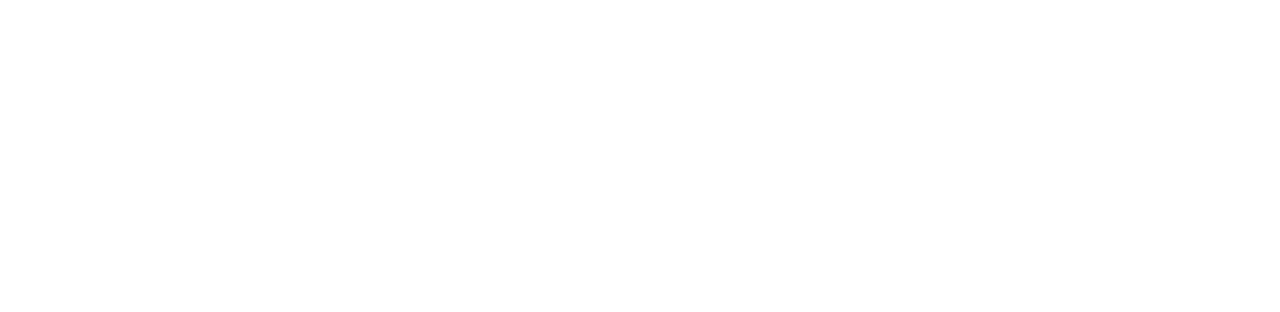
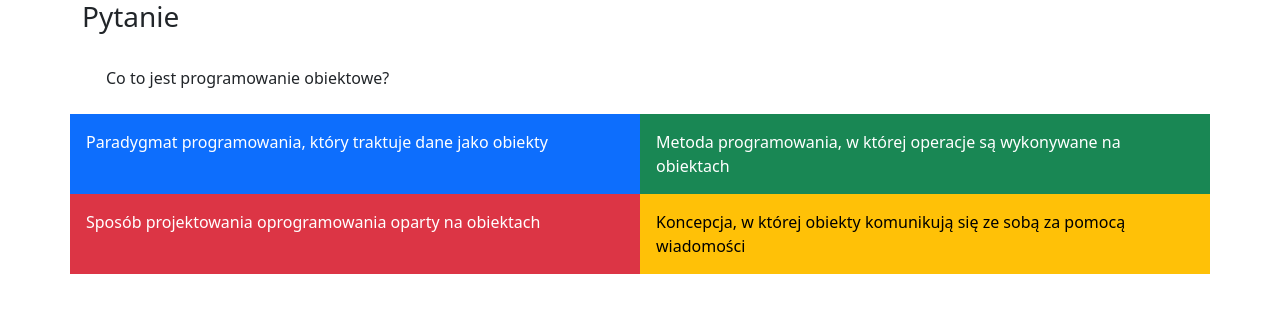
Before and after one commit to labapawel/3a_quiz, a website: page public/screen.html in a window 1280 px wide. Drawn offline with nearby package versions, Linux system fonts and the light colour scheme; no server answers.

Commit message:
zmiany z lekcji

```diff
--- a/public/pytania.json
+++ b/public/pytania.json
@@ -1,13 +1,5 @@
 [
-        {
-            "pytanie":"Pytanie o płeć",
-            "opis": "Jaką masz płeć",
-            "odp": [
-                "Kobieta",
-                "Mężczyzna",
-                "inna"
-            ]
-        },
+
         {
             "pytanie": "Co to jest programowanie obiektowe?",
             "opis": "Opisz koncepcję programowania obiektowego.",
@@ -16,7 +8,8 @@
               "Metoda programowania, w której operacje są wykonywane na obiektach",
               "Sposób projektowania oprogramowania oparty na obiektach",
               "Koncepcja, w której obiekty komunikują się ze sobą za pomocą wiadomości"
-            ]
+            ],
+            "poprawna":1
           },
           {
             "pytanie": "Czym różni się RAM od ROM?",
@@ -26,7 +19,8 @@
               "ROM (Read-Only Memory) to pamięć tylko do odczytu, w której dane są trwale zapisane i nie mogą być modyfikowane",
               "RAM jest ulotna, co oznacza, że dane są tracone po wyłączeniu zasilania",
               "ROM jest trwała, dane w niej przechowywane są trwale nawet po wyłączeniu zasilania"
-            ]
+            ],
+            "poprawna":1
           },
           {
             "pytanie": "Jak działa protokół HTTP?",
@@ -36,7 +30,8 @@
               "Działa na zasadzie żądanie-odpowiedź, gdzie przeglądarka wysyła żądanie, a serwer udziela odpowiedzi",
               "Komunikacja opiera się na tekście i odnośnikach hipertekstowych",
               "Standardowo używa portu 80, a komunikacja odbywa się w trybie bezstanowym"
-            ]
+            ],
+            "poprawna":2
           },
           {
             "pytanie": "Co to jest algorytm szyfrowania AES?",
@@ -46,7 +41,8 @@
               "Wykorzystuje klucz do szyfrowania i deszyfrowania danych",
               "Posiada trzy warianty z różnymi długościami klucza: 128-bitowy, 192-bitowy i 256-bitowy",
               "Jest powszechnie używany w zabezpieczaniu danych w transmisji i przechowywaniu"
-            ]
+            ],
+            "poprawna":3
           },
           {
             "pytanie": "Co to jest programowanie obiektowe?",
@@ -56,7 +52,8 @@
               "Metoda programowania, w której operacje są wykonywane na obiektach",
               "Sposób projektowania oprogramowania oparty na obiektach",
               "Koncepcja, w której obiekty komunikują się ze sobą za pomocą wiadomości"
-            ]
+            ],
+            "poprawna":0
           },
           {
             "pytanie": "Czym różni się RAM od ROM?",
@@ -66,7 +63,8 @@
               "ROM (Read-Only Memory) to pamięć tylko do odczytu, w której dane są trwale zapisane i nie mogą być modyfikowane",
               "RAM jest ulotna, co oznacza, że dane są tracone po wyłączeniu zasilania",
               "ROM jest trwała, dane w niej przechowywane są trwale nawet po wyłączeniu zasilania"
-            ]
+            ],
+            "poprawna":1
           },
           {
             "pytanie": "Jak działa protokół HTTP?",
@@ -76,7 +74,8 @@
               "Działa na zasadzie żądanie-odpowiedź, gdzie przeglądarka wysyła żądanie, a serwer udziela odpowiedzi",
               "Komunikacja opiera się na tekście i odnośnikach hipertekstowych",
               "Standardowo używa portu 80, a komunikacja odbywa się w trybie bezstanowym"
-            ]
+            ],
+            "poprawna":1
           },
           {
             "pytanie": "Co to jest algorytm szyfrowania AES?",
@@ -86,6 +85,7 @@
               "Wykorzystuje klucz do szyfrowania i deszyfrowania danych",
               "Posiada trzy warianty z różnymi długościami klucza: 128-bitowy, 192-bitowy i 256-bitowy",
               "Jest powszechnie używany w zabezpieczaniu danych w transmisji i przechowywaniu"
-            ]
+            ],
+            "poprawna":1
           }
 ]
--- a/public/screen.html
+++ b/public/screen.html
@@ -4,8 +4,25 @@
     <meta charset="UTF-8">
     <meta name="viewport" content="width=device-width, initial-scale=1.0">
     <title>Ekran projekcji</title>
+    <script src="https://cdn.socket.io/4.7.3/socket.io.min.js"></script>
+    <link href="https://cdn.jsdelivr.net/npm/bootstrap@5.3.2/dist/css/bootstrap.min.css" rel="stylesheet" integrity="sha384-T3c6CoIi6uLrA9TneNEoa7RxnatzjcDSCmG1MXxSR1GAsXEV/Dwwykc2MPK8M2HN" crossorigin="anonymous">
+    <script src="screen.js" defer></script>
 </head>
 <body>
+    <div class="container">
+        <div class="row">
+            <div class="col-12">
+                    <h3>Pytanie</h3>
+                    <div class="pytanie p-4"></div>
+            </div>
+            <div class="col-6 text-bg-primary p-3 p0">cc</div>
+            <div class="col-6 text-bg-success p-3 p1"></div>
+            <div class="col-6 text-bg-danger p-3 p2"></div>
+            <div class="col-6 text-bg-warning p-3 p3"></div>
+        </div>
 
+    </div>
+
+    <script src="https://cdn.jsdelivr.net/npm/bootstrap@5.3.2/dist/js/bootstrap.bundle.min.js" integrity="sha384-C6RzsynM9kWDrMNeT87bh95OGNyZPhcTNXj1NW7RuBCsyN/o0jlpcV8Qyq46cDfL" crossorigin="anonymous"></script>
 </body>
 </html>
--- /dev/null
+++ b/public/screen.js
@@ -0,0 +1,38 @@
+let connect = io('ws://localhost:3000');
+connect.on('connect', ()=>{
+    console.log("Połączono", connect.id)
+
+})
+let pytania = [];
+
+const $=name=>document.querySelector(name);
+
+function czytajPytania(){
+    fetch('pytania.json')
+    .then(e=>e.json())
+    .then(j=>{
+        pytania = [];
+        pytania.push(...j);
+        losujPytanie();
+    })
+
+}
+
+function losujPytanie()
+{
+    let pytanie = pytania.filter(e=>!e.wylosowane)[0];
+    if(!pytanie)
+    {
+        czytajPytania();
+    }
+    pytanie.wylosowane = true;
+    $('.pytanie').innerHTML = pytanie.pytanie;
+    for(let i=0;i<pytanie.odp.length; i++)
+        $(`.p${i}`).innerHTML = pytanie.odp[i];
+
+    //console.log($('.pytanie'));
+}
+
+czytajPytania()
+
+    console.log("test");
```
Also changed, not shown: public/index.html (+13 -4 lines).
